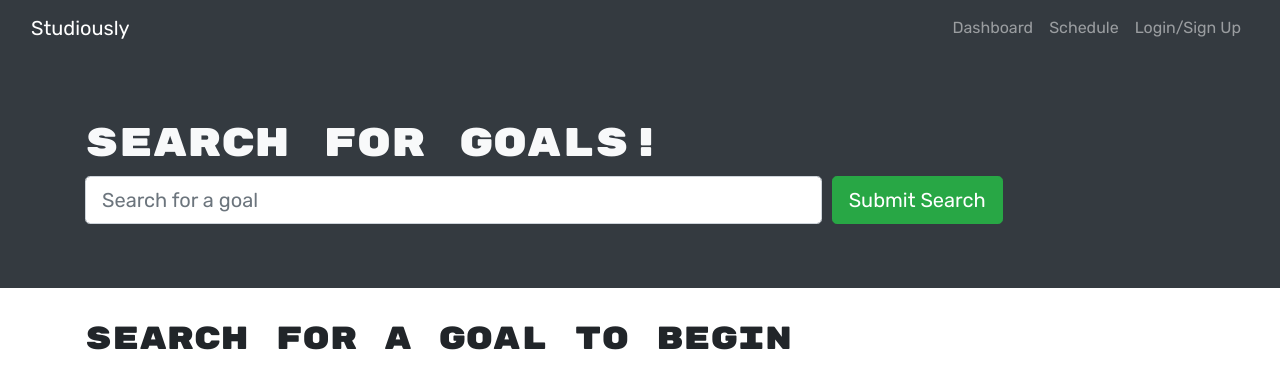
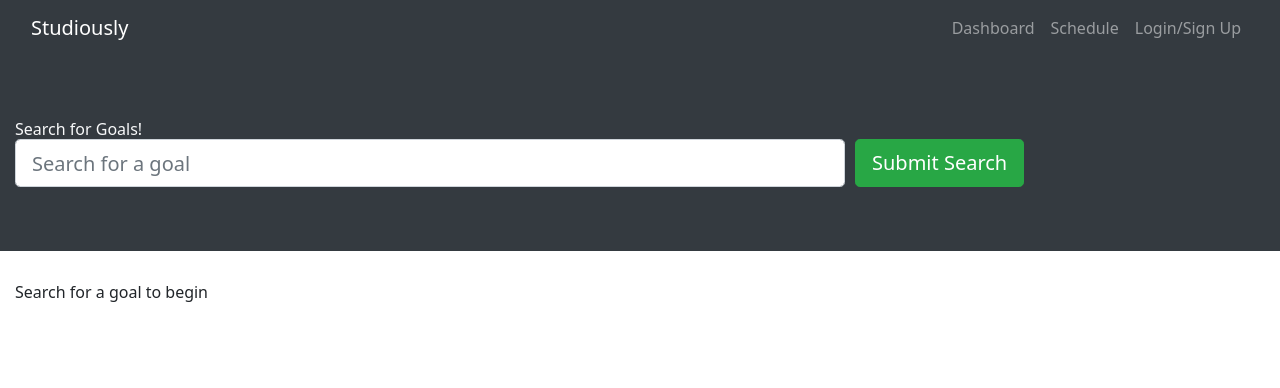
Before and after one commit to AarKaiser/studiously, a React (Create React App) app in the folder client/: page / in a window 1280 px wide. Shown: the top 388 px of the page. Built offline with nearby package versions, Linux system fonts and the light colour scheme.

Commit message:
installing tailWind

```diff
--- /dev/null
+++ b/client/craco.config.js
@@ -0,0 +1,8 @@
+// craco.config.js
+module.exports = {
+  style: {
+    postcss: {
+      plugins: [require("tailwindcss"), require("autoprefixer")],
+    },
+  },
+};
--- a/client/src/index.css
+++ b/client/src/index.css
@@ -1,4 +1,9 @@
-body {
+/* ./src/index.css */
+@tailwind base;
+@tailwind components;
+@tailwind utilities;
+
+/* body {
   font-family: 'Rubik', sans-serif;
 }
 
@@ -14,4 +19,4 @@
 .small {
   font-weight: 300;
   font-style: italic;
-}
+} */
--- /dev/null
+++ b/client/tailwind.config.js
@@ -0,0 +1,11 @@
+module.exports = {
+  purge: ["./src/**/*.{js,jsx,ts,tsx}", "./public/index.html"],
+  darkMode: false, // or 'media' or 'class'
+  theme: {
+    extend: {},
+  },
+  variants: {
+    extend: {},
+  },
+  plugins: [],
+};
```
Also changed, not shown: client/package.json (+10 -4 lines), client/src/components/Navbar.js (+28 -30 lines), client/src/index.js (+6 -6 lines), 1 other file (tests, documents, lock files or other folders).
